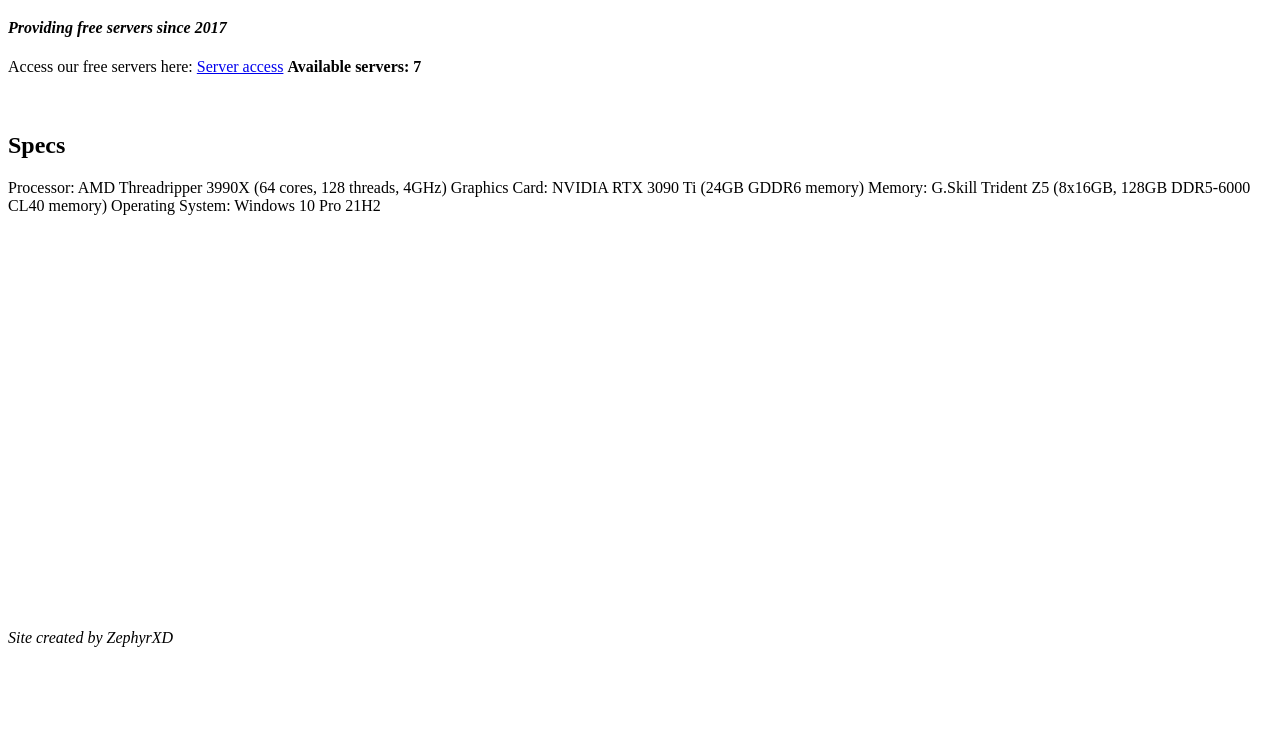
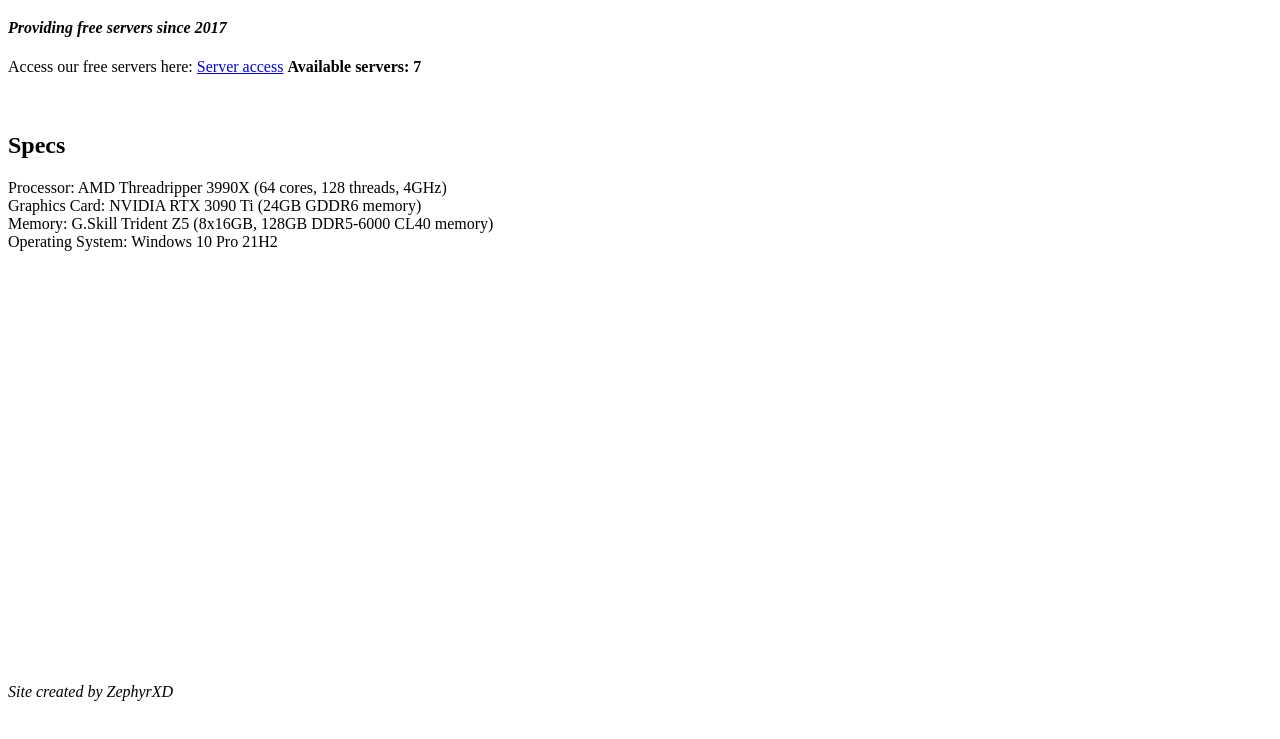
Before and after one commit to zmc-app/zmc-app.github.io, a plain HTML site: page index.html in a window 1280 px wide. Shown: the part 61-800 px from the top of the page. Drawn offline with Linux system fonts and the light colour scheme.

Commit message:
Update index.html

```diff
--- a/index.html
+++ b/index.html
@@ -10,10 +10,10 @@
     <b>Available servers: 7</b>
     <br><br><br>
     <h2>Specs</h2>
-    Processor: AMD Threadripper 3990X (64 cores, 128 threads, 4GHz)
-    Graphics Card: NVIDIA RTX 3090 Ti (24GB GDDR6 memory)
-    Memory: G.Skill Trident Z5 (8x16GB, 128GB DDR5-6000 CL40 memory)
-    Operating System: Windows 10 Pro 21H2
+    Processor: AMD Threadripper 3990X (64 cores, 128 threads, 4GHz)<br>
+    Graphics Card: NVIDIA RTX 3090 Ti (24GB GDDR6 memory)<br>
+    Memory: G.Skill Trident Z5 (8x16GB, 128GB DDR5-6000 CL40 memory)<br>
+    Operating System: Windows 10 Pro 21H2<br>
     <br><br><br><br><br><br><br><br><br><br><br><br><br><br><br><br><br><br><br><br><br><br><br><br>
     <i>Site created by ZephyrXD</i>
   </body>
```
